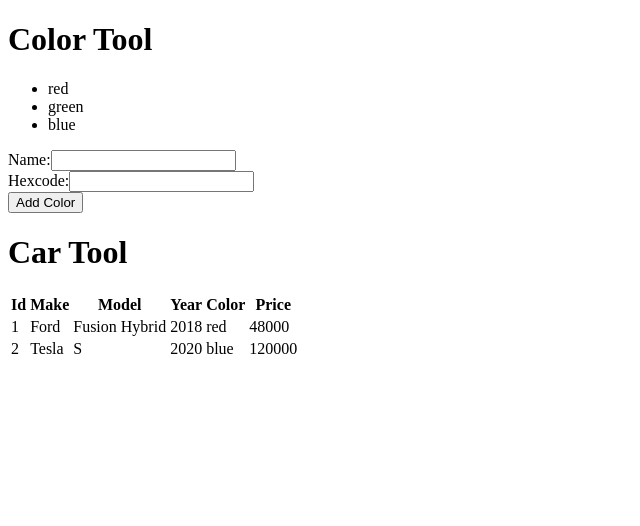
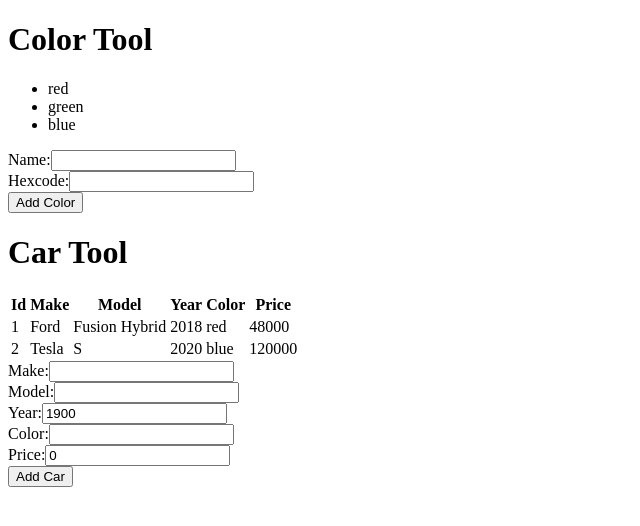
Before and after one commit to t4d-classes/react_06082022, a React (Create React App) app in the folder demo-app/: page / in a window 1280 px wide. Shown: the top 526 px of the page, without its empty margins (0-640 px from the left). Built offline with nearby package versions, Linux system fonts and the light colour scheme.

Commit message:
add exercise 7

```diff
--- /dev/null
+++ b/demo-app/src/components/CarForm.js
@@ -0,0 +1,57 @@
+import { useState } from 'react';
+
+export const CarForm = ({ buttonText, onSubmitCar }) => {
+
+  const [ carForm, setCarForm ] = useState({
+    make: '', model: '', year: 1900, color: '', price: 0,
+  });
+
+  const change = (evt) => {
+    setCarForm({
+      ...carForm,
+      [evt.target.name]: evt.target.type === 'number'
+        ? evt.target.valueAsNumber : evt.target.value,
+    });
+  };
+
+  const submitCar = () => {
+
+    onSubmitCar({ ...carForm });
+
+    setCarForm({
+      make: '', model: '', year: 1900, color: '', price: 0,
+    });
+
+  };
+
+  return (
+    <form>
+      <label>
+        Make:
+        <input type="text" name="make" value={carForm.make} onChange={change} />
+      </label>
+      <label>
+        Model:
+        <input type="text" name="model" value={carForm.model} onChange={change} />
+      </label>
+      <label>
+        Year:
+        <input type="number" name="year" value={carForm.year} onChange={change} />
+      </label>
+      <label>
+        Color:
+        <input type="text" name="color" value={carForm.color} onChange={change} />
+      </label>
+      <label>
+        Price:
+        <input type="number" name="price" value={carForm.price} onChange={change} />
+      </label>
+      <button type="button" onClick={submitCar}>{buttonText}</button>
+    </form>
+  );
+
+};
+
+CarForm.defaultProps = {
+  buttonText: 'Submit Car',
+};
--- a/demo-app/src/components/CarTool.js
+++ b/demo-app/src/components/CarTool.js
@@ -1,12 +1,28 @@
+import { useState } from 'react';
+
 import { ToolHeader } from './ToolHeader';
 import { CarTable } from './CarTable';
+import { CarForm } from './CarForm';
 
-export const CarTool = (props) => {
+export const CarTool = ({ cars: initialCars }) => {
+
+  const [ cars, setCars ] = useState([...initialCars]);
+
+  const addCar = (car) => {
+    setCars([
+      ...cars,
+      {
+        ...car,
+        id: Math.max(...cars.map(c => c.id), 0) + 1,
+      },
+    ]);
+  };
 
   return (
     <>
       <ToolHeader headerText="Car Tool" />
-      <CarTable cars={props.cars} />
+      <CarTable cars={cars} />
+      <CarForm buttonText="Add Car" onSubmitCar={addCar} />
     </>
   );
 
```
Also changed, not shown: demo-app/exercises/exercise-7.md (added, +11 -0 lines).
